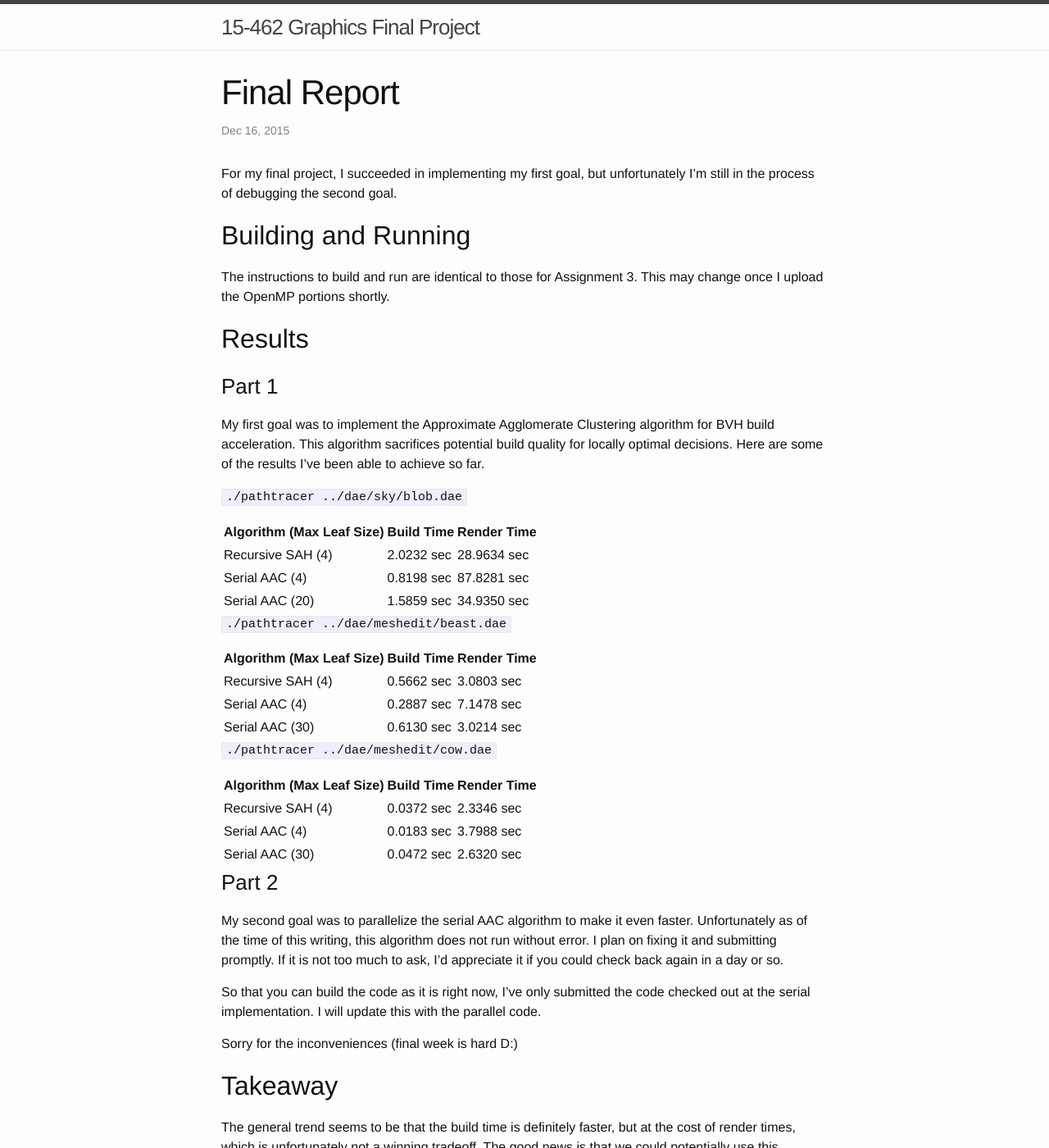
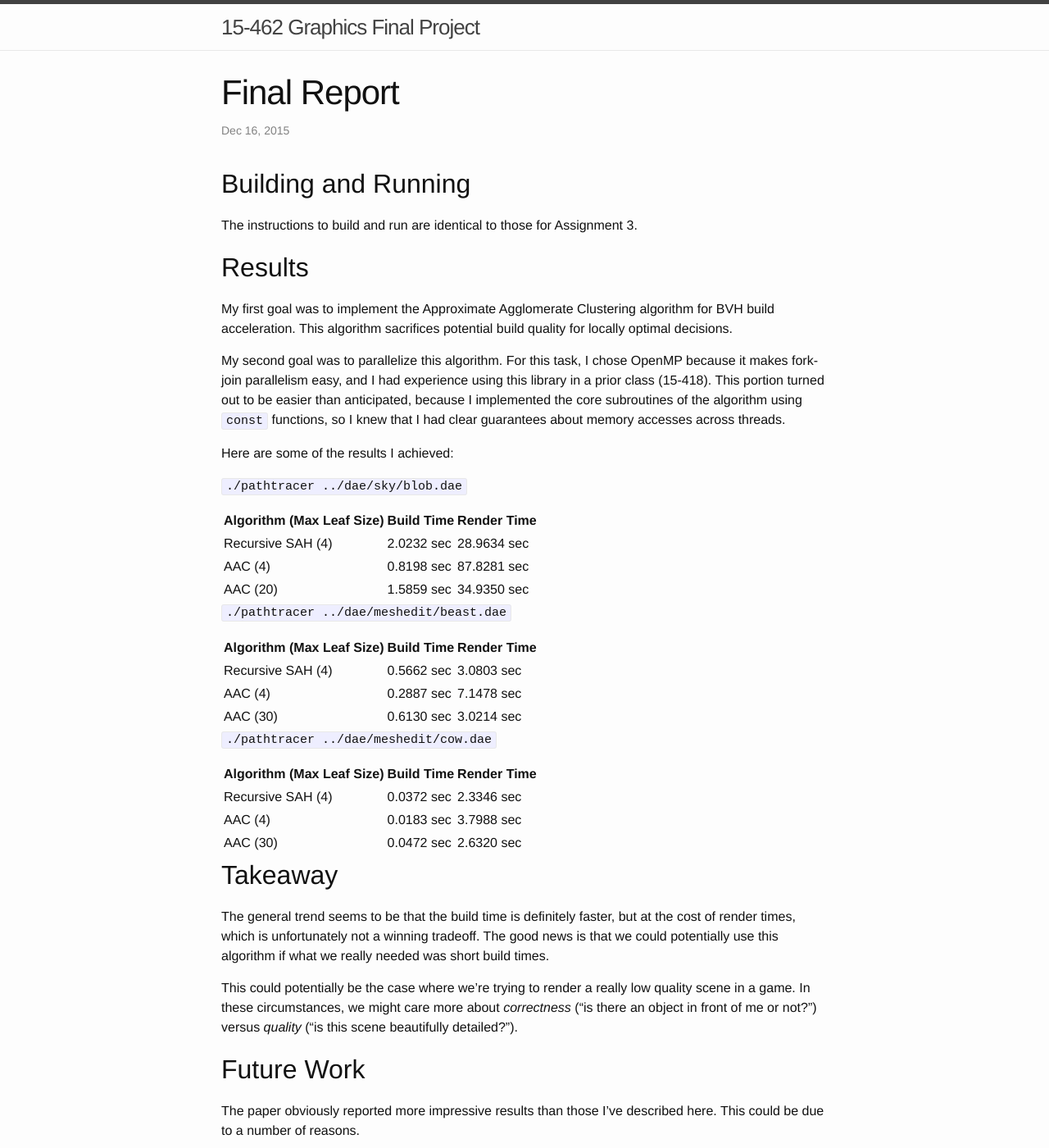
Before and after one commit to jez/graphics-final, a Jekyll site: the page built from _posts/2015-12-16-report.md, in a window 1280 px wide and 1400 px high. Shown: the whole window at 82% size. Built offline with Jekyll 4.4.1, drawn with Linux system fonts in a browser that asks for light colours; Markdown is read by kramdown in place of the engine named in the settings.

Commit message:
Add OpenMP portions

```diff
--- a/_posts/2015-12-16-report.md
+++ b/_posts/2015-12-16-report.md
@@ -4,62 +4,49 @@ title: "Final Report"
 date: "Thu Dec 16 15:14:35 EST 2015"
 ---
 
-For my final project, I succeeded in implementing my first goal, but
-unfortunately I'm still in the process of debugging the second goal.
-
 ## Building and Running
 
-The instructions to build and run are identical to those for Assignment 3. This
-may change once I upload the OpenMP portions shortly.
-
+The instructions to build and run are identical to those for Assignment 3.
 
 ## Results
 
-
-### Part 1
-
 My first goal was to implement the Approximate Agglomerate Clustering algorithm
 for BVH build acceleration. This algorithm sacrifices potential build quality
-for locally optimal decisions. Here are some of the results I've been able to
-achieve so far.
+for locally optimal decisions.
+
+My second goal was to parallelize this algorithm. For this task, I chose OpenMP
+because it makes fork-join parallelism easy, and I had experience using this
+library in a prior class (15-418). This portion turned out to be easier than
+anticipated, because I implemented the core subroutines of the algorithm using
+`const` functions, so I knew that I had clear guarantees about memory accesses
+across threads.
+
+Here are some of the results I achieved:
 
 `./pathtracer ../dae/sky/blob.dae`
 
 | Algorithm (Max Leaf Size) | Build Time | Render Time |
 | ------------------------- | ---------- | ----------- |
 | Recursive SAH (4)         | 2.0232 sec | 28.9634 sec |
-| Serial AAC (4)            | 0.8198 sec | 87.8281 sec |
-| Serial AAC (20)           | 1.5859 sec | 34.9350 sec |
+| AAC (4)                   | 0.8198 sec | 87.8281 sec |
+| AAC (20)                  | 1.5859 sec | 34.9350 sec |
 
 `./pathtracer ../dae/meshedit/beast.dae`
 
 | Algorithm (Max Leaf Size) | Build Time | Render Time |
 | ------------------------- | ---------- | ----------- |
 | Recursive SAH (4)         | 0.5662 sec |  3.0803 sec |
-| Serial AAC (4)            | 0.2887 sec |  7.1478 sec |
-| Serial AAC (30)           | 0.6130 sec |  3.0214 sec |
+| AAC (4)                   | 0.2887 sec |  7.1478 sec |
+| AAC (30)                  | 0.6130 sec |  3.0214 sec |
 
 `./pathtracer ../dae/meshedit/cow.dae`
 
 | Algorithm (Max Leaf Size) | Build Time | Render Time |
 | ------------------------- | ---------- | ----------- |
 | Recursive SAH (4)         | 0.0372 sec |  2.3346 sec |
-| Serial AAC (4)            | 0.0183 sec |  3.7988 sec |
-| Serial AAC (30)           | 0.0472 sec |  2.6320 sec |
+| AAC (4)                   | 0.0183 sec |  3.7988 sec |
+| AAC (30)                  | 0.0472 sec |  2.6320 sec |
 
-
-### Part 2
-
-My second goal was to parallelize the serial AAC algorithm to make it even
-faster. Unfortunately as of the time of this writing, this algorithm does not
-run without error. I plan on fixing it and submitting promptly. If it is not too
-much to ask, I'd appreciate it if you could check back again in a day or so.
-
-So that you can build the code as it is right now, I've only submitted the code
-checked out at the serial implementation. I will update this with the parallel
-code.
-
-Sorry for the inconveniences (final week is hard D:)
 
 
 ## Takeaway
```
